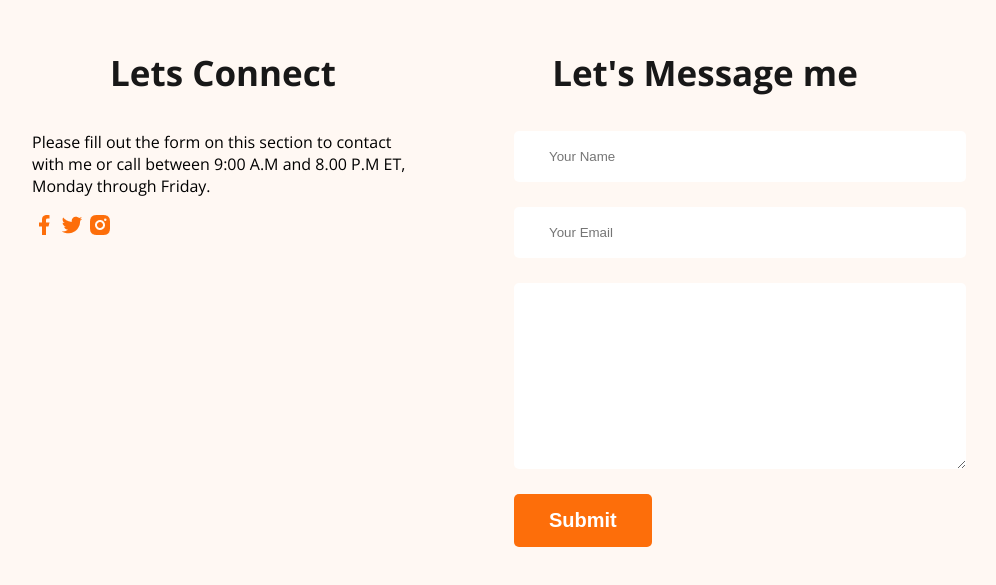
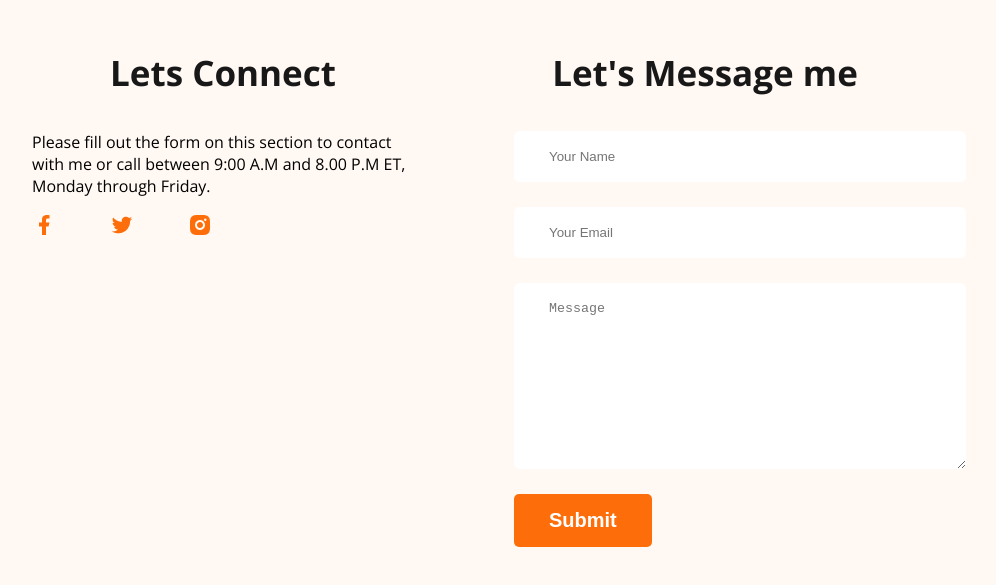
Before and after one commit to hmrasel786/webdeveloper-portfolio, a plain HTML site: page index.html in a window 1280 px wide. Shown: the part 3247-3832 px from the top of the page, without its empty margins (176-1172 px from the left). Drawn offline with nearby package versions, Linux system fonts and the light colour scheme.

Commit message:
last update

```diff
--- a/index.html
+++ b/index.html
@@ -170,7 +170,7 @@
             <form class="contact" action="">
                 <input type="text" placeholder="Your Name">
                 <input type="email" name=""  placeholder="Your Email" id="">
-                <textarea name="" id="" cols="30" rows="10"></textarea>
+                <textarea name="" placeholder="Message" id="" cols="30" rows="10"></textarea>
                 <input class="btn-primary" type="submit" value="Submit">
             </form>
         </div>
--- a/styles/Portfolio.css
+++ b/styles/Portfolio.css
@@ -187,3 +187,7 @@ footer{
     width: 100%;
 
 }
+
+.social-links a{
+    margin-right: 50px;
+}
```
